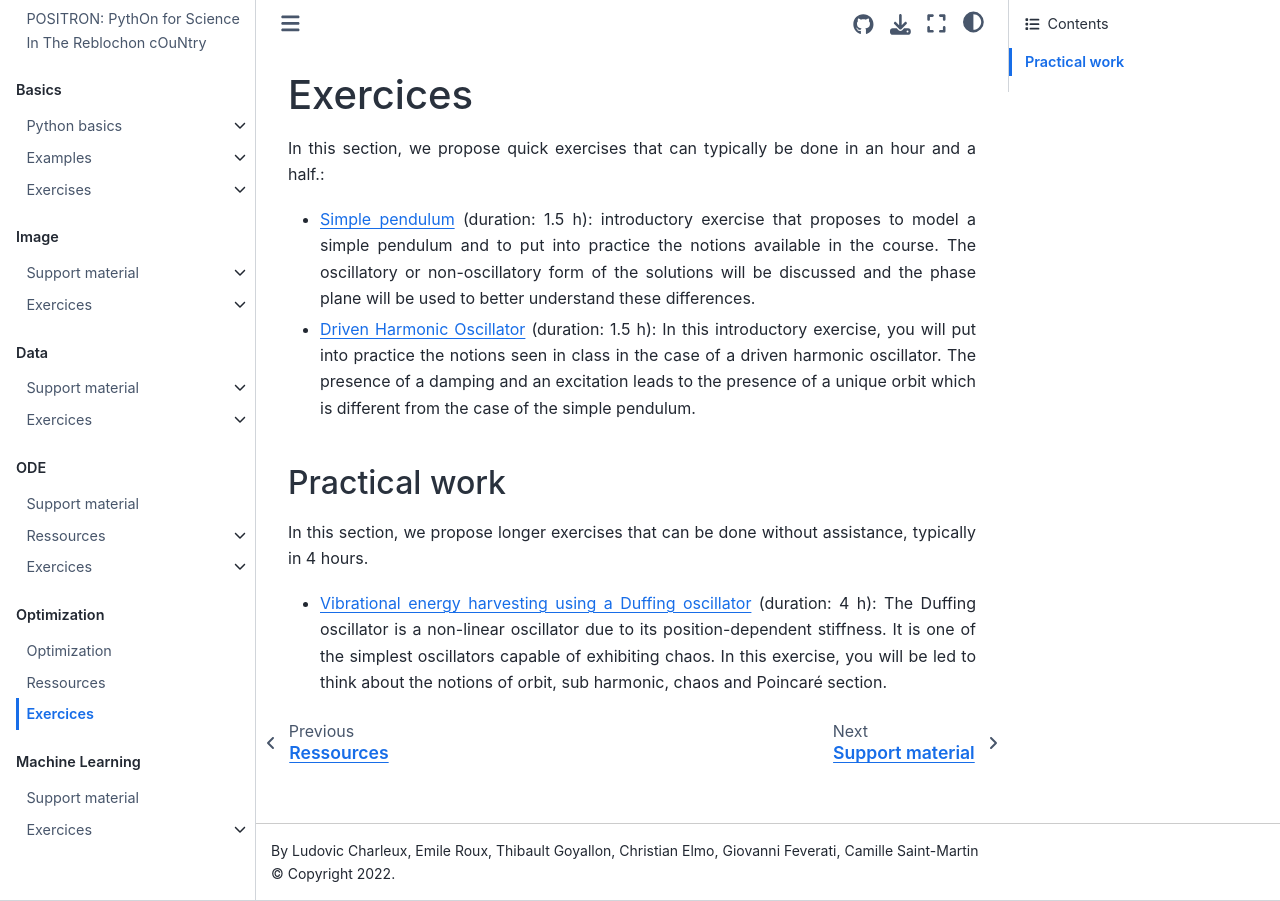
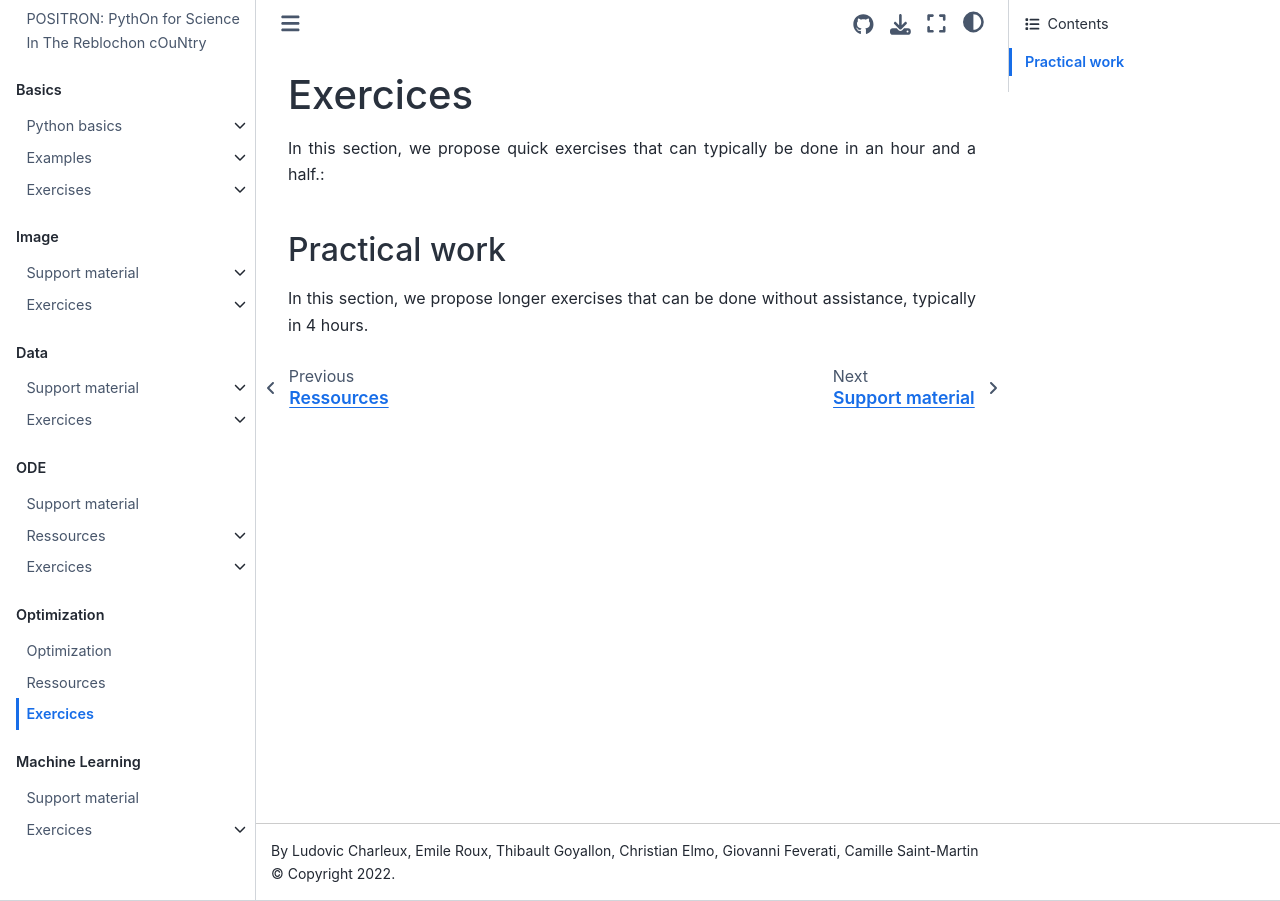
Before and after one commit to symmeHub/positron, a Jupyter Book: the page built from book/optimization/exercises/exercises.md, in a window 1280 px wide. Built offline with Jupyter Book 1.0.4 settings and Sphinx 7.4.7 and the Sphinx Book theme 1.1.4, drawn with Linux system fonts in a browser that asks for light colours; comment, search, counter and statistics services are not loaded.

Commit message:
wip optim section

```diff
--- a/book/optimization/exercises/exercises.md
+++ b/book/optimization/exercises/exercises.md
@@ -2,13 +2,9 @@
 
 In this section, we propose quick exercises that can typically be done in an hour and a half.:
 
-* [](ode:tutorial:simple_pendulum) (duration: 1.5 h): introductory exercise that proposes to model a simple pendulum and to put into practice the notions available in the course. The oscillatory or non-oscillatory form of the solutions will be discussed and the phase plane will be used to better understand these differences.
-* [](ode:tutorial:driven_harmonic_oscillator) (duration: 1.5 h): In this introductory exercise, you will put into practice the notions seen in class in the case of a driven harmonic oscillator. The presence of a damping and an excitation leads to the presence of a unique orbit which is different from the case of the simple pendulum.
 
 
 
 ## Practical work
 
 In this section, we propose longer exercises that can be done without assistance, typically in 4 hours.
-
-* [](ode:practical_work:duffing_oscillator) (duration: 4 h): The Duffing oscillator is a non-linear oscillator due to its position-dependent stiffness. It is one of the simplest oscillators capable of exhibiting chaos. In this exercise, you will be led to think about the notions of orbit, sub harmonic, chaos and Poincaré section.
```
Also changed, not shown: book/optimization/ressources/Interactive_Optimization.ipynb (added), book/optimization/ressources/StepByStep_Optimization.ipynb (added).
